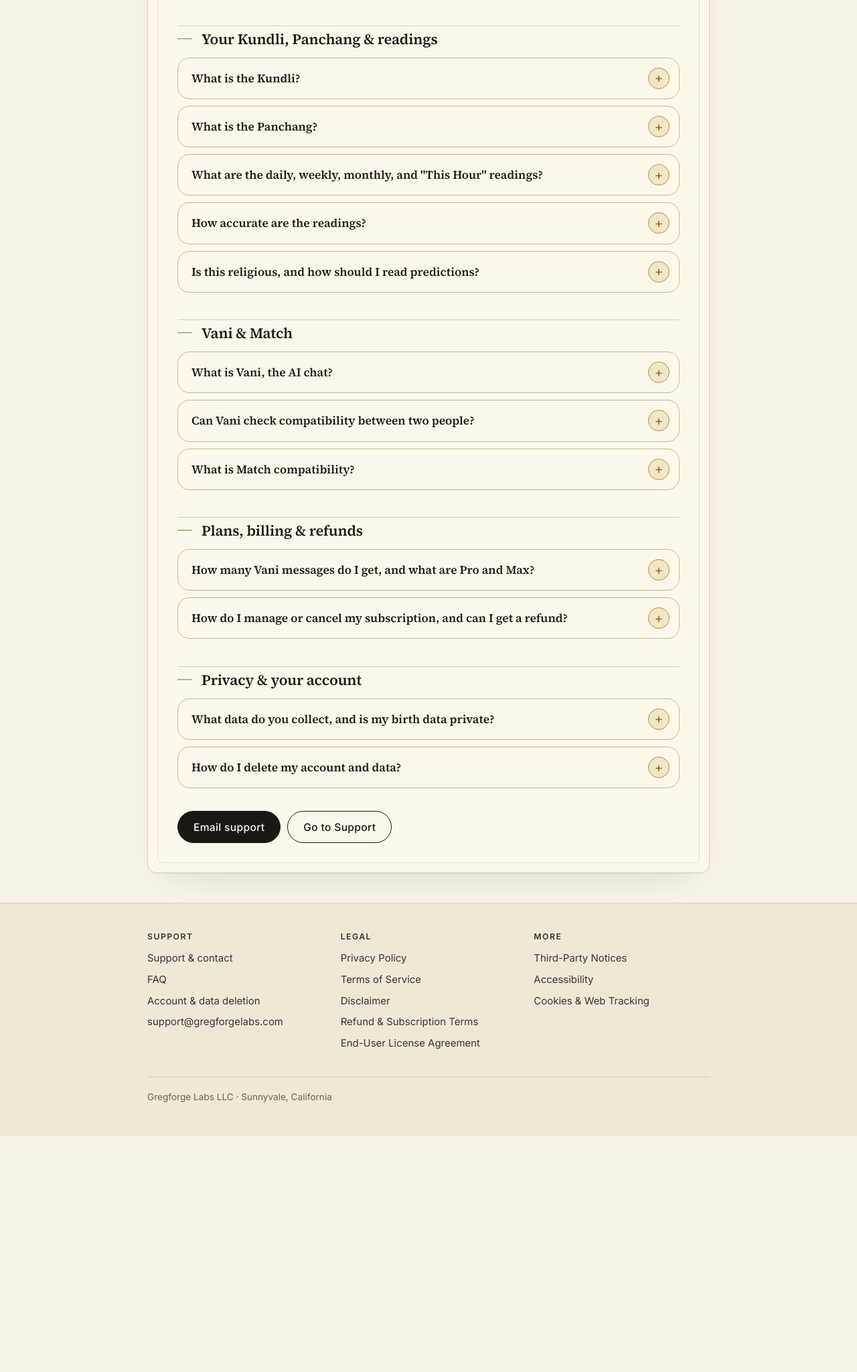
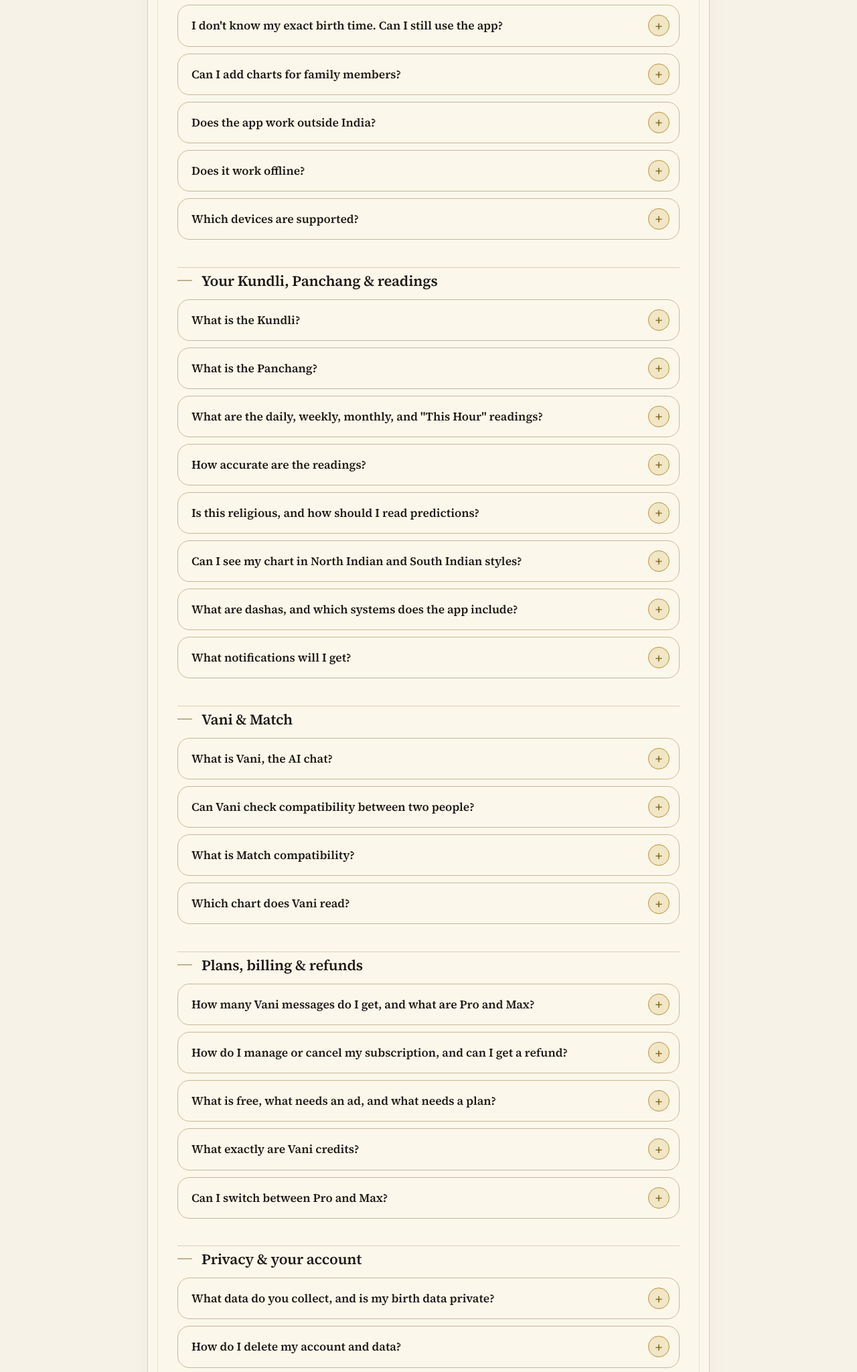
Before and after one commit to gregforge-labs/web, a plain HTML site: page faq.html in a window 1280 px wide. Shown: the part 751-2800 px from the top of the page at 67% size. Before the commit the page ends 2448 px from the top, so only its background shows below. Drawn offline with Linux system fonts and the light colour scheme.

Commit message:
FAQ: 12 new answers from an app review — 28 questions across 5 groups
New, all verified against the app's actual behavior and limits:
- Getting started: unknown birth time guidance; family-member profiles
  (1/5/10 by plan); works outside India (panchang for your city, 14
  countries); offline behavior (chart+panchang on-device, Vani needs
  network); supported devices (iPhone + Android phones, no tablet UI).
- Kundli & readings: North/South Indian chart styles (switchable);
  the five dasha systems by name; notifications (opt-in, one switch).
- Vani: which chart Vani reads (active profile; saved-chat retention
  varies by plan).
- Plans: exact free / ad-unlocked / subscriber-only split (Vastu,
  Kalachakra, Jaimini, Tajika, KP are the five premium chapters; Match
  reports and muhurat searches are ad-unlocked, not free); Vani credits
  explained (10/30/75, survive plan changes, not restorable after
  deletion); Pro<->Max switching with store proration.

Wording kept consistent with the Refund and Privacy pages.

Co-Authored-By: Claude Fable 5 <noreply@anthropic.com>

```diff
--- a/faq.html
+++ b/faq.html
@@ -35,7 +35,7 @@
 
 <p class="eyebrow">Support · Jyotish Vani</p>
 <h1>Frequently Asked Questions</h1>
-<p class="meta">Last updated: July 6, 2026</p>
+<p class="meta">Last updated: July 22, 2026</p>
 </header>
 
 <main>
@@ -65,6 +65,32 @@
 <p>Jyotish Vani is fully translated into nine languages: English, Hindi, Telugu, Tamil, Kannada, Malayalam, Bengali, Marathi, and Gujarati. You can change the language in Settings. For any other question, visit <a href="/support.html">Support</a> or email <a href="mailto:support@gregforgelabs.com">support@gregforgelabs.com</a>; we review requests in English.</p>
 </details>
 
+
+
+<details>
+<summary>I don't know my exact birth time. Can I still use the app?</summary>
+<p>Yes — enter the closest time you know. The closer it is, the better: the ascendant, the houses, and the dasha timeline all depend on birth time, so the chapters built on them shift with it. Family records, hospital papers, or an elder's memory are worth checking. Features tied to the day rather than your birth — the Panchang, festivals, timing windows — do not depend on birth time at all.</p>
+</details>
+
+<details>
+<summary>Can I add charts for family members?</summary>
+<p>Yes. Each profile is a full chart with its own Kundli and readings. The Free plan includes 1 profile, <strong>Pro</strong> includes 5, and <strong>Max</strong> includes 10. Switch between profiles in the app; Vani answers about whichever profile is active.</p>
+</details>
+
+<details>
+<summary>Does the app work outside India?</summary>
+<p>Yes. The Panchang, muhurat, and timing features are computed for <strong>your own city and timezone</strong>, wherever you live — Hyderabad or Houston. The app is available in 14 countries: India, Nepal, Sri Lanka, Malaysia, Mauritius, New Zealand, the United States, the United Kingdom, Canada, Australia, the UAE, Saudi Arabia, Qatar, and Singapore.</p>
+</details>
+
+<details>
+<summary>Does it work offline?</summary>
+<p>Mostly. Your chart and the Panchang are computed <strong>on your device</strong>, so once your Kundli is cast the core reading features keep working without a connection. Vani chat, account sync, and purchases need the internet.</p>
+</details>
+
+<details>
+<summary>Which devices are supported?</summary>
+<p>iPhone (iOS) and Android phones. The app is designed for phones; there is no separate iPad or tablet layout.</p>
+</details>
 </div>
 
 <h2 id="your-kundli-panchang-and-readings">Your Kundli, Panchang &amp; readings</h2>
@@ -96,6 +122,22 @@
 <p>Vedic astrology is rooted in Indian cultural and religious tradition, but you do not need to follow any religion to use the app. References to deities, mantras, gemstones, fasts, or remedies are offered for cultural and educational context, not as requirements. Read every prediction as <strong>guidance, not destiny</strong>: nothing in the app is a guaranteed outcome. Do not make consequential decisions — about health, marriage, money, career, or the like — based solely on what the app says. Where a reading conflicts with your own judgment or a qualified professional's advice, follow the latter. See the <a href="/disclaimer.html">Disclaimer</a>.</p>
 </details>
 
+
+
+<details>
+<summary>Can I see my chart in North Indian and South Indian styles?</summary>
+<p>Yes. The chart plates support both traditions, and you can switch the default style in Settings.</p>
+</details>
+
+<details>
+<summary>What are dashas, and which systems does the app include?</summary>
+<p>Dashas are the planetary periods Vedic astrology uses for timing — which planet "runs" a given stretch of your life. The app includes the classical <strong>Vimshottari</strong> dasha in five nested levels of detail, plus the <strong>Yogini</strong>, <strong>Ashtottari</strong>, <strong>Chara</strong>, and <strong>Kalachakra</strong> systems, each as its own chapter of your Kundli.</p>
+</details>
+
+<details>
+<summary>What notifications will I get?</summary>
+<p>Only what you opt into: a daily reading, Panchang highlights, and a heads-up before festivals, fasting days, and notable transits. One switch in Settings controls all of them, and you can turn them off entirely.</p>
+</details>
 </div>
 
 <h2 id="vani-and-match">Vani &amp; Match</h2>
@@ -117,6 +159,12 @@
 <p>Match compares two birth charts using the classical <strong>Guna Milan / Ashtakuta</strong> method (the 36-guna system) plus additional checks, and explains the result in everyday language. It is meant as a thoughtful reference for relationship compatibility, not a verdict — see the <a href="/disclaimer.html">Disclaimer</a>.</p>
 </details>
 
+
+
+<details>
+<summary>Which chart does Vani read?</summary>
+<p>The profile you have active. Switch to a family member's profile and Vani answers from <em>their</em> chart and running dasha instead. Vani also keeps your recent conversations so you can return to them — how many are saved, and for how long, depends on your plan.</p>
+</details>
 </div>
 
 <h2 id="plans-billing-and-refunds">Plans, billing &amp; refunds</h2>
@@ -133,6 +181,22 @@
 <p>Subscriptions are billed by the App Store or Google Play, so you manage or cancel them there. On iOS: Settings → your name → Subscriptions. On Android: Google Play → profile → Payments &amp; subscriptions → Subscriptions. Cancelling stops future renewals and you keep access until the end of the paid period. Refunds are handled by the store where you bought — for example, Google Play's 48-hour window or Apple's <em>reportaproblem.apple.com</em>. Full steps and refund details are in the <a href="/refund.html">Refund &amp; Subscription Terms</a>.</p>
 </details>
 
+
+
+<details>
+<summary>What is free, what needs an ad, and what needs a plan?</summary>
+<p>Casting your Kundli, the Birth Snapshot chapter, your daily reading, and the Panchang are free. The deeper Kundli chapters, the weekly and monthly readings, Match reports, and muhurat searches unlock free after a short rewarded ad. Five advanced chapters — <strong>Vastu, Kalachakra, Jaimini, Tajika, and KP</strong> — are for subscribers only. Pro and Max remove every ad in the app.</p>
+</details>
+
+<details>
+<summary>What exactly are Vani credits?</summary>
+<p>One-time top-up packs (10, 30, or 75 credits) available to active subscribers. One credit is one extra Vani question after your plan's monthly allowance runs out. Your credit balance carries over month to month and survives plan changes; it cannot be restored after account deletion. Details in the <a href="/refund.html">Refund &amp; Subscription Terms</a>.</p>
+</details>
+
+<details>
+<summary>Can I switch between Pro and Max?</summary>
+<p>Yes, anytime from the plans screen in the app. The store applies the change and any proration under its own rules, and your Vani credit balance is unaffected.</p>
+</details>
 </div>
 
 <h2 id="privacy-and-your-account">Privacy &amp; your account</h2>
```
